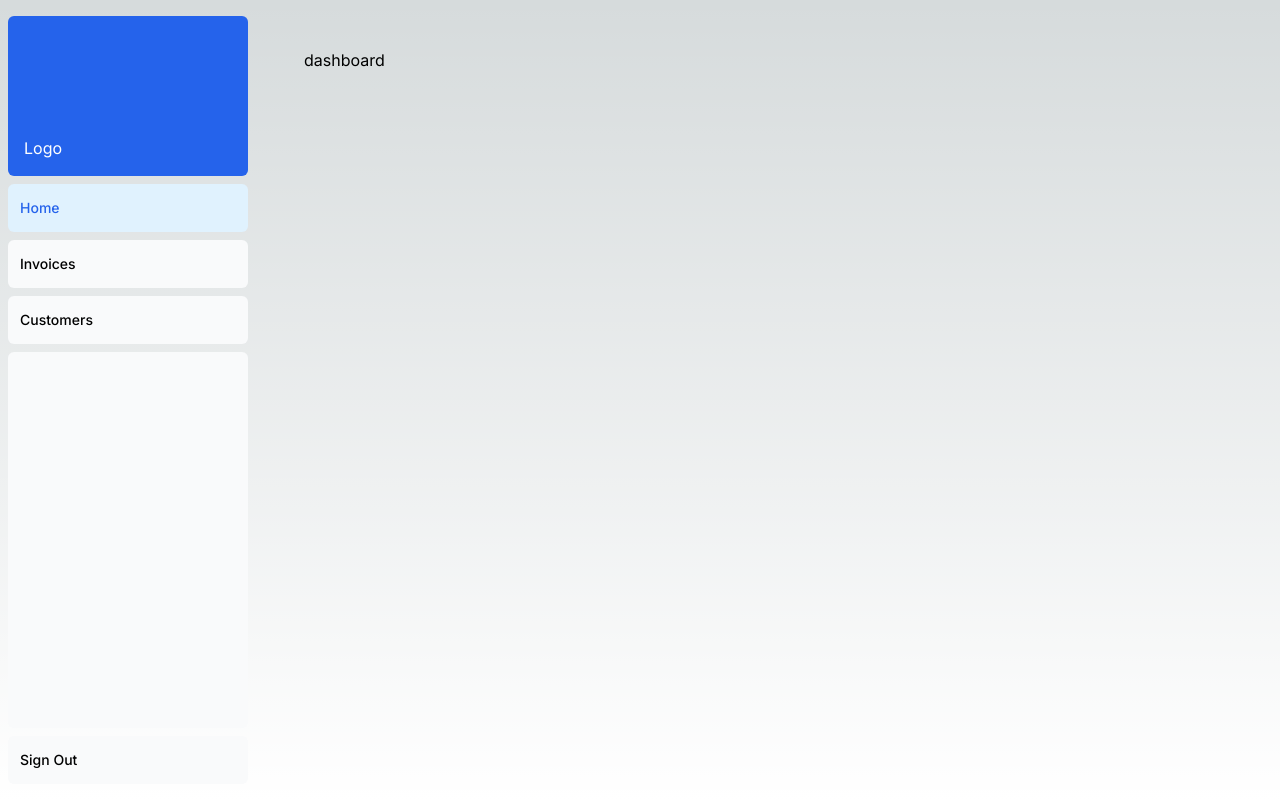
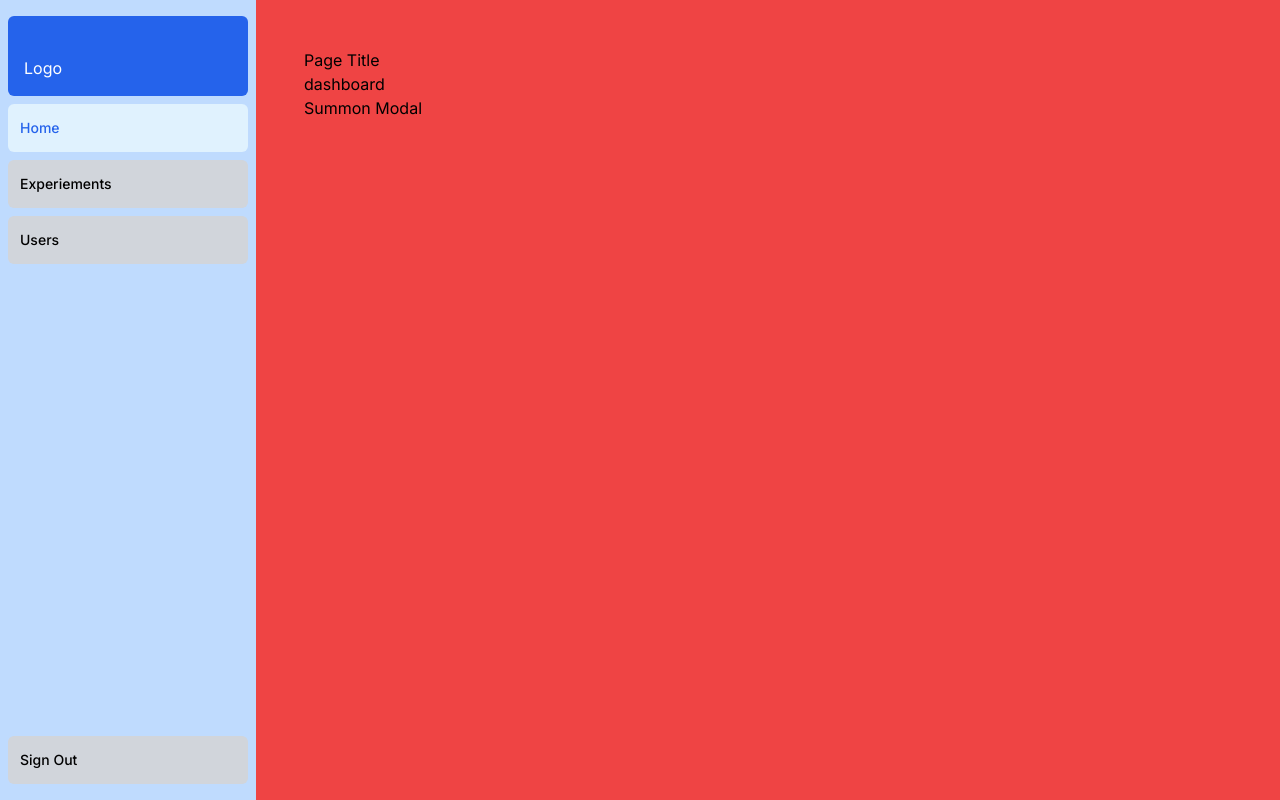
Before and after one commit to ChrisSoto/go_cognitive_experiments, a Next.js app: page /dashboard in a window 1280 px wide. Built offline with nearby package versions, Linux system fonts and the light colour scheme.

Commit message:
working on same basics

```diff
--- a/src/app/dashboard/layout.tsx
+++ b/src/app/dashboard/layout.tsx
@@ -3,10 +3,12 @@ import Navbar from "../ui/navbar/navbar";
 export default function Layout({ children }: { children: React.ReactNode }) {
   return (
     <div className="flex h-screen flex-col md:flex-row md:overflow-hidden">
-      <div className="w-full flex-none md:w-64">
+      <div className="w-full flex-none md:w-64 bg-blue-200">
         <Navbar />
       </div>
-      <div className="flex-grow p-6 md:overflow-y-auto md:p-12">{children}</div>
+      <div className="flex-grow p-6 md:overflow-y-auto md:p-12 bg-red-500">
+        {children}
+      </div>
     </div>
   );
 }
--- a/src/app/dashboard/page.tsx
+++ b/src/app/dashboard/page.tsx
@@ -1,9 +1,24 @@
-import Navbar from "../ui/navbar/navbar";
+import Link from "next/link";
+import Modal from "../ui/components/Modal";
 
-export default function Page() {
+type SearchParamProps = {
+  searchParams: Record<string, string> | null | undefined;
+}
+
+export default function Page({ searchParams }: SearchParamProps) {
+
+  const show = searchParams?.show;
+
   return (
     <>
-      <p>dashboard</p>
+      <h2>Page Title</h2>
+      <section>dashboard</section>
+
+      <Link href={"dashboard/?show=true"}>
+        Summon Modal
+      </Link>
+
+      { show && <Modal returnRoute={"dashboard"}/> }
     </>
   );
 }
--- a/src/app/globals.css
+++ b/src/app/globals.css
@@ -2,7 +2,13 @@
 @tailwind components;
 @tailwind utilities;
 
-:root {
+@layer components {
+  .nav-btns {
+    @apply flex h-[48px] grow items-center justify-center gap-2 rounded-md bg-gray-300 p-3 text-sm font-medium hover:bg-gray-100 text-black md:flex-none md:justify-start md:p-2 md:px-3;
+  }
+}
+
+/* :root {
   --foreground-rgb: 0, 0, 0;
   --background-start-rgb: 214, 219, 220;
   --background-end-rgb: 255, 255, 255;
@@ -14,9 +20,9 @@
     --background-start-rgb: 0, 0, 0;
     --background-end-rgb: 0, 0, 0;
   }
-}
+} */
 
-body {
+/* body {
   color: rgb(var(--foreground-rgb));
   background: linear-gradient(
       to bottom,
@@ -24,7 +30,7 @@ body {
       rgb(var(--background-end-rgb))
     )
     rgb(var(--background-start-rgb));
-}
+} */
 
 @layer utilities {
   .text-balance {
--- /dev/null
+++ b/src/app/ui/components/Modal.tsx
@@ -0,0 +1,32 @@
+import Link from "next/link";
+
+type ReturnRouteProps = {
+  returnRoute: string,
+}
+
+export default function Modal({ returnRoute }: ReturnRouteProps) {
+
+  return (
+    <div className="fixed inset-0 bg-gray-600 bg-opacity-50 overflow-y-auto h-full w-full flex items-center justify-center">
+      <div className="p-8 border w-96 shadow-lg rounded-md bg-white">
+        <div className="text-center">
+          <h3 className="text-2xl font-bold text-gray-900">Modal Title</h3>
+          <div className="mt-2 px-7 py-3">
+            <p className="text-lg text-gray-500">Modal Body</p>
+          </div>
+          <div className="flex justify-center mt-4">
+
+            {/* Navigates back to the base URL - closing the modal */}
+            <Link
+              href={returnRoute}
+              className="px-4 py-2 bg-blue-500 text-white text-base font-medium rounded-md shadow-sm hover:bg-gray-400 focus:outline-none focus:ring-2 focus:ring-gray-300"
+            >
+              Close
+            </Link>
+
+          </div>
+        </div>
+      </div>
+    </div>
+  );
+};
--- a/src/app/ui/navbar/navbar.tsx
+++ b/src/app/ui/navbar/navbar.tsx
@@ -6,7 +6,7 @@ export default function Navbar() {
     <div className="flex h-full flex-col px-3 py-4 md:px-2">
 
       <Link
-        className="mb-2 flex h-20 items-end justify-start rounded-md bg-blue-600 p-4 md:h-40"
+        className="mb-2 flex h-20 items-end justify-start rounded-md bg-blue-600 p-4"
         href="/">
         <div className="w-32 text-white md:w-40">
           Logo
@@ -15,10 +15,10 @@ export default function Navbar() {
 
       <div className="flex grow flex-row justify-between space-x-2 md:flex-col md:space-x-0 md:space-y-2">
         <NavLinks />
-        <div className="hidden h-auto w-full grow rounded-md bg-gray-50 md:block"></div>
-        <form>
-          <button className="flex h-[48px] w-full grow items-center justify-center gap-2 rounded-md bg-gray-50 p-3 text-sm font-medium hover:bg-sky-100 hover:text-blue-600 md:flex-none md:justify-start md:p-2 md:px-3">
-            <div className="hidden md:block">Sign Out</div>
+        <div className="hidden h-auto w-full grow rounded-md md:block"></div>
+        <form className="hidden md:block">
+          <button className="nav-btns w-full">
+            <p>Sign Out</p>
           </button>
         </form>
       </div>
--- a/src/app/ui/navbar/navlinks.tsx
+++ b/src/app/ui/navbar/navlinks.tsx
@@ -12,12 +12,12 @@ const links = [
     href: '/dashboard'
   },
   {
-    name: 'Invoices',
-    href: '/dashboard/invoices'
+    name: 'Experiements',
+    href: '/'
   },
   {
-    name: 'Customers',
-   href: '/dashboard/customers'
+    name: 'Users',
+   href: '/'
   },
 ];
 
@@ -31,13 +31,13 @@ export default function NavLinks() {
             key={link.name}
             href={link.href}
             className={clsx(
-              'flex h-[48px] grow items-center justify-center gap-2 rounded-md bg-gray-50 p-3 text-sm font-medium hover:bg-sky-100 hover:text-blue-600 md:flex-none md:justify-start md:p-2 md:px-3',
+              'nav-btns',
               {
                 'bg-sky-100 text-blue-600': pathname === link.href,
               },
             )}
           >
-            <p className="hidden md:block">{link.name}</p>
+            <p className="md:block">{link.name}</p>
           </Link>
         );
       })}
```
Also changed, not shown: 1 other file (tests, documents, lock files or other folders).
